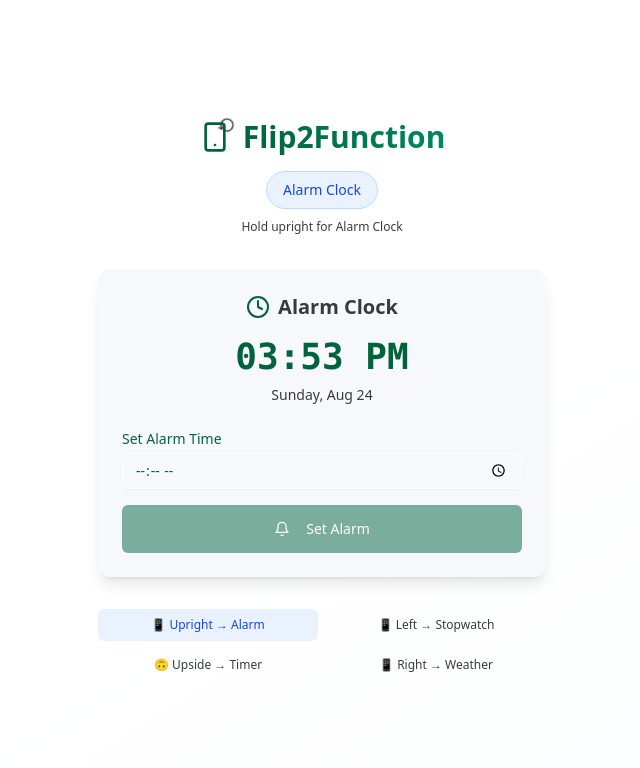
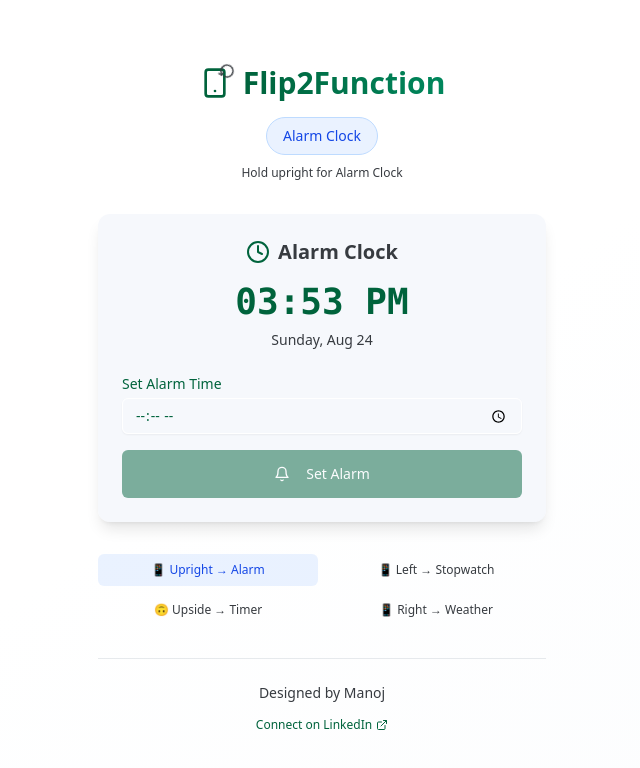
Before and after one commit to Venkata-Manoj/Flip2Function, a Next.js app: page / in a window 1280 px wide. Shown: the top 768 px of the page, without its empty margins (318-958 px from the left). Built offline with nearby package versions, Linux system fonts and the light colour scheme.

Commit message:
feat: add footer with designer credit and LinkedIn link
Include "Designed by Manoj" and functional LinkedIn link.

Co-authored-by: Venkata-Manoj <177463638+Venkata-Manoj@users.noreply.github.com>

```diff
--- a/app/page.tsx
+++ b/app/page.tsx
@@ -7,7 +7,7 @@ import { Timer } from "@/components/timer"
 import { Weather } from "@/components/weather"
 import { Card } from "@/components/ui/card"
 import { Badge } from "@/components/ui/badge"
-import { RotateCcw, Smartphone } from "lucide-react"
+import { RotateCcw, Smartphone, ExternalLink } from "lucide-react"
 import { useState, useEffect } from "react"
 
 export default function HomePage() {
@@ -163,6 +163,23 @@ export default function HomePage() {
             </div>
           </div>
         </div>
+
+        <footer className="mt-8 pt-6 border-t border-border/50">
+          <div className="text-center">
+            <p className="text-sm text-muted-foreground mb-2">
+              Designed by <span className="font-medium text-foreground">Manoj</span>
+            </p>
+            <a
+              href="https://www.linkedin.com/in/venkata-manoj/"
+              target="_blank"
+              rel="noopener noreferrer"
+              className="inline-flex items-center gap-1 text-xs text-primary hover:text-primary/80 transition-colors duration-200 hover:underline"
+            >
+              Connect on LinkedIn
+              <ExternalLink className="h-3 w-3" />
+            </a>
+          </div>
+        </footer>
       </div>
     </div>
   )
```
